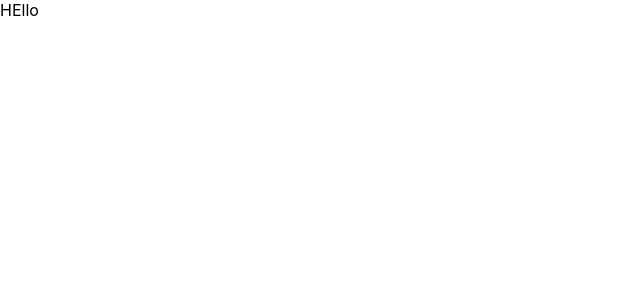
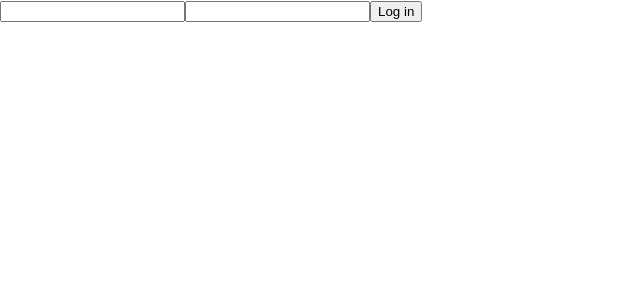
Before and after one commit to Saadkhalid913/Unify, a React (Create React App) app in the folder unify/: page / in a window 1280 px wide. Shown: the top 300 px of the page, without its empty margins (0-640 px from the left). Built offline with nearby package versions, Linux system fonts and the light colour scheme.

Commit message:
boilerplate for login

```diff
--- a/unify/package.json
+++ b/unify/package.json
@@ -11,6 +11,7 @@
     "@types/react": "^17.0.19",
     "@types/react-dom": "^17.0.0",
     "@types/react-router-dom": "^5.1.8",
+    "axios": "^0.21.1",
     "react": "^17.0.2",
     "react-dom": "^17.0.2",
     "react-router-dom": "^5.2.0",
--- a/unify/src/app.tsx
+++ b/unify/src/app.tsx
@@ -1,7 +1,6 @@
-
-import { sample } from 'lodash'
 import React, { Component } from 'react'
-import { BrowserRouter, Route, RouteComponentProps, Switch } from "react-router-dom"
+import { BrowserRouter, Route, Switch } from "react-router-dom"
+import LoginPage from './components/LoginPage/LoginPage'
 
 export default class App extends Component  {
     state = {}
@@ -10,11 +9,9 @@ export default class App extends Component  {
        return (
         <BrowserRouter>
             <Switch>
-                <Route path = "/" render = {(props) => <Sample {...props}/>}/>
+                <Route path = "/" render = {(props) => <LoginPage {...props} />} />
             </Switch>
         </BrowserRouter>
        )
     }
 }
-
-const Sample = (props: any) => <div>HEllo</div>
--- /dev/null
+++ b/unify/src/components/LoginPage/LoginForm.tsx
@@ -0,0 +1,30 @@
+import React, {ChangeEvent, useState} from 'react'
+
+export interface LoginData {
+    email : String;
+    password : String
+}
+
+interface LoginFormProps {
+    onSubmit: (data: LoginData) => any
+}
+
+const LoginForm = (props: LoginFormProps) => {
+    const [email, setEmail] = useState("")
+    const [password, setPassword] = useState("")
+
+    return (
+        <div className = "login-form-wrapper">
+            <div className = "login-form">
+                <div className="login-form">
+                    <input type = "email" name = "email" onChange={(e: ChangeEvent<HTMLInputElement> ) : any => setEmail(e.target.value)} />
+                    <input type = "password" name = "password" onChange={(e: ChangeEvent<HTMLInputElement> ) : any => setPassword(e.target.value)}/>
+                    <button className="login-submit-btn" onClick={() => props.onSubmit({email, password})}>Log in</button>
+                </div>
+            </div>
+        </div>
+    )
+}
+
+
+export default LoginForm
--- /dev/null
+++ b/unify/src/components/LoginPage/LoginPage.tsx
@@ -0,0 +1,22 @@
+import React from 'react'
+import LoginForm, { LoginData } from './LoginForm'
+import axios from "axios"
+import { RouteComponentProps } from 'react-router-dom'
+
+
+const LoginPage = (props: RouteComponentProps) => {
+    return (
+        <div className = "login-page-wrapper">
+            <LoginForm onSubmit = {HandleLogin}/>
+        </div>
+    )
+}
+
+async function HandleLogin(data: LoginData): Promise<void> {
+
+    // WIP
+    const response = await axios.post("http://localhost:3000/users/login",  data, {headers: {}})
+    console.log(response.data)
+}
+
+export default LoginPage
```
Also changed, not shown: unify/public/manifest.json, 2 other files (tests, documents, lock files or other folders).
